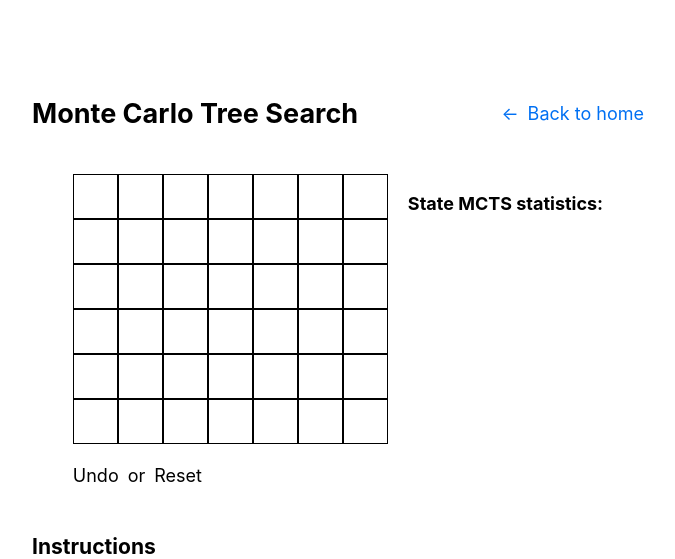
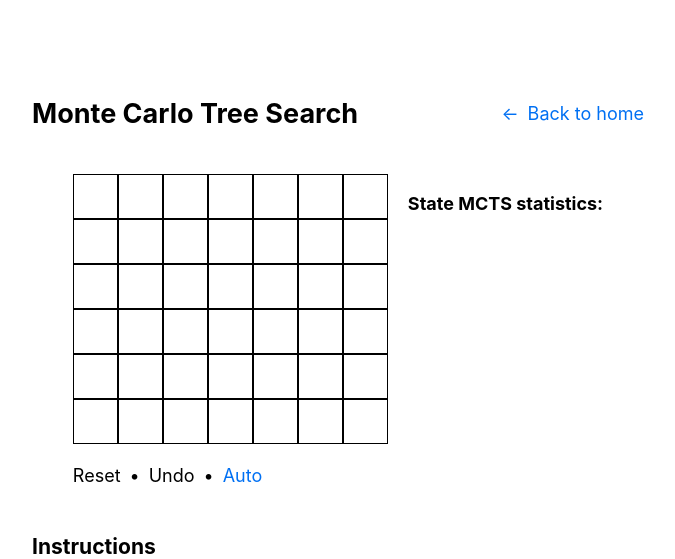
Before and after one commit to quasimik/personal-website, a Next.js app: page /projects/mcts in a window 1280 px wide. Shown: the top 559 px of the page, without its empty margins (302-977 px from the left). Built offline with nearby package versions, Linux system fonts and the light colour scheme.

Commit message:
Add auto-play, improve css

```diff
--- a/pages/projects/mcts.jsx
+++ b/pages/projects/mcts.jsx
@@ -64,9 +64,13 @@ function ConnectFourMcts() {
   });
   const [mctsStats, setMctsStats] = useState(null);
   const [gameWinner, setGameWinner] = useState(null);
+  const [waitForInput, setWaitForInput] = useState(true);
 
+  /**
+   * Autoplay
+   */
   useEffect(() => {
-    if (!(gameWinner === null && gameState.player === -1)) {
+    if (gameWinner !== null || waitForInput) {
       return;
     }
     setTimeout(() => {
@@ -77,14 +81,15 @@ function ConnectFourMcts() {
       const nextStats = mcts.current.getStats(gameState);
       setMctsStats(nextStats);
 
-      const play = mcts.current.bestPlay(gameState, 'robust');
+      const play = mcts.current.bestPlay(gameState, 'max');
 
       const nextState = game.current.nextState(gameState, play);
       const nextWinner = game.current.winner(nextState);
       setGameState(nextState);
       setGameWinner(nextWinner);
-    }, 0);
-  }, [gameWinner, gameState]);
+      setWaitForInput(nextState.player === 1);
+    }, 100);
+  }, [waitForInput, gameWinner, gameState]);
 
   const handleCellClick = (i, j) => () => {
     if (!(gameWinner === null && gameState.player === 1)) {
@@ -101,6 +106,7 @@ function ConnectFourMcts() {
     const nextWinner = game.current.winner(nextState);
     setGameState(nextState);
     setGameWinner(nextWinner);
+    setWaitForInput(false);
   }
 
   const handleUndoClick = () => {
@@ -127,12 +133,17 @@ function ConnectFourMcts() {
     setGameState(initialState);
     setMctsStats(null);
     setGameWinner(null);
+    setWaitForInput(true);
+  }
+
+  const handleAutoClick = () => {
+    setWaitForInput(false);
   }
 
   return (
     <>
       <div className={styles.connectFourContainer}>
-        <div className={styles.connectFourUI}>
+        <div className={styles.connectFourLeft}>
           <div className={styles.connectFourGrid}>
             {gameState.board.map(( row, i ) => (
               row.map(( cell, j ) => (
@@ -145,22 +156,32 @@ function ConnectFourMcts() {
               ))
             ))}
           </div>
+          <div className={styles.textArea}>
             <p className={styles.textControls}>
-            {(gameWinner || gameState.player === 1) && gameState.playHistory.length > 0 ? (
+              {gameWinner || waitForInput && reachedStates.current.size > 0 ? (
+                <span className={styles.textButton} onClick={handleResetClick}>Reset</span>
+              ) : (
+                <span>Reset</span>
+              )}
+              &ensp;•&ensp;
+              {gameWinner || waitForInput && gameState.playHistory.length > 0 ? (
                 <span className={styles.textButton} onClick={handleUndoClick}>Undo</span>
               ) : (
                 <span>Undo</span>
               )}
-            &ensp;or&ensp;
-            {reachedStates.current.size > 0 ? (
-              <span className={styles.textButton} onClick={handleResetClick}>Reset</span>
+              &ensp;•&ensp;
+              {gameWinner || gameState.player === -1 ? (
+                <span>Auto</span>
+              ) : waitForInput ? (
+                <span className={styles.textButton} onClick={handleAutoClick}>Auto</span>
               ) : (
-              <span>Reset</span>
+                <PulseLoader size='0.4em' />
               )}
             </p>
-          {gameWinner && <p className={styles.winner}>Winner: {renderCell(gameWinner)}</p>}
+            {gameWinner && <p>Winner: {renderCell(gameWinner)}</p>}
           </div>
-        <div className={styles.connectFourStats}>
+        </div>
+        <div className={styles.connectFourRight}>
           <h4>State MCTS statistics:</h4>
           {!gameWinner && gameState.player === -1 ? (
             <PulseLoader />
--- a/styles/mcts.module.css
+++ b/styles/mcts.module.css
@@ -1,3 +1,31 @@
+
+/*.hoverCol {
+  background-color: #dfd;
+}
+
+.hoverColCell {
+  background-color: #afa;
+}*/
+
+.connectFourContainer {
+  display: flex;
+  flex-direction: row;
+  justify-content: center;
+  flex-wrap: wrap;
+}
+
+.connectFourLeft {
+  display: flex;
+  flex-direction: column;
+  margin: 0 10px;
+}
+
+.connectFourGrid {
+  display: grid;
+  grid-template-rows: repeat(6, 2.5em);
+  grid-template-columns: repeat(7, 2.5em);
+}
+
 .cell {
   margin: 0;
   padding: 0;
@@ -10,16 +38,15 @@
   background-color: #dfd;
 }
 
-/*.hoverCol {
-  background-color: #dfd;
+.textArea {
+  display: flex;
+  justify-content: space-between;
 }
 
-.hoverColCell {
-  background-color: #afa;
-}*/
-
 .textControls {
-  float: left;
+  display: flex;
+  justify-content: left;
+  align-items: center;
   user-select: none;
 }
 
@@ -32,28 +59,7 @@
   text-decoration: underline;
 }
 
-.winner {
-  float: right;
-}
-
-.connectFourContainer {
-  display: flex;
-  flex-direction: row;
-  justify-content: center;
-  flex-wrap: wrap;
-}
-
-.connectFourUI {
-  margin: 0 10px;
-}
-
-.connectFourGrid {
-  display: grid;
-  grid-template-rows: repeat(6, 2.5em);
-  grid-template-columns: repeat(7, 2.5em);
-}
-
-.connectFourStats {
+.connectFourRight {
   margin: 0 10px;
   line-height: 12px;
   height: 8em;
```
Lines whose indentation alone changed are shown as unchanged.
